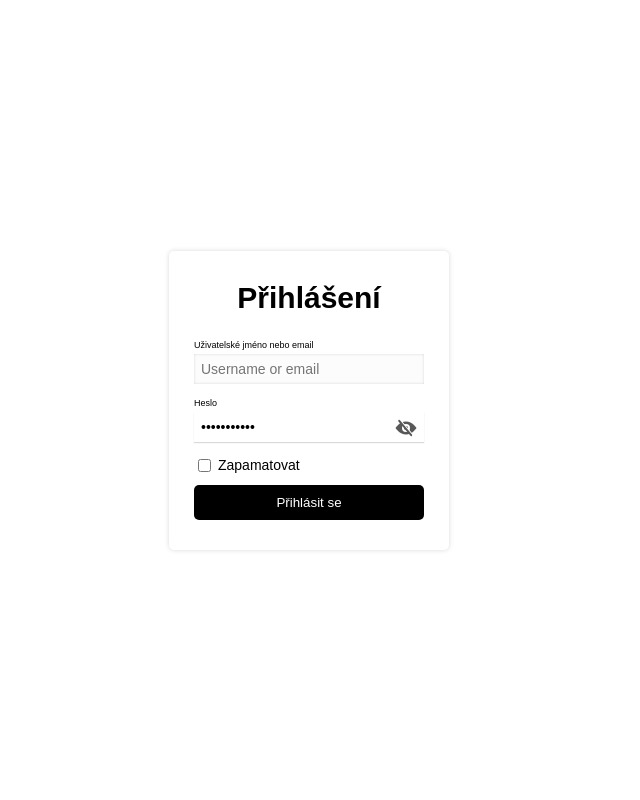
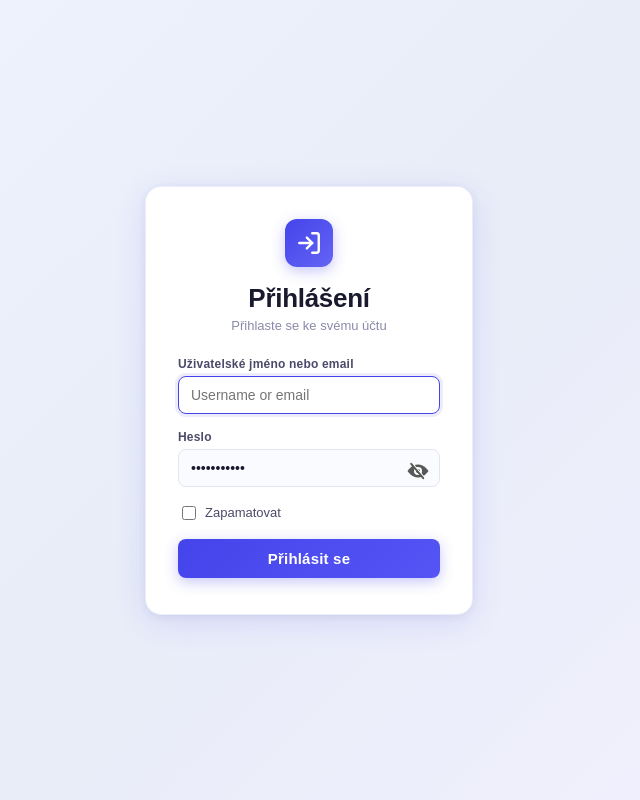
Before and after one commit to mgvsetin/2426-mp-ThomasMuij, a Flask app: page /auth/login in a window 1280 px wide. Shown: the whole page, without its empty margins (331-971 px from the left). Run offline with Flask 3, Linux system fonts and the light colour scheme; some libraries are stand-ins or nearby versions.

Commit message:
updated login, event/booth selector design, fixing return to event picker

```diff
--- a/cashier_app/employee_events_booths.py
+++ b/cashier_app/employee_events_booths.py
@@ -86,6 +86,8 @@ def select_event():
         return jsonify(redirect_url=url_for('auth.get_login_page')), 401
 
     event_id_raw = request.form.get('event')
+    if not event_id_raw:
+        return jsonify(error='missing_event_id'), 400
     try:
         event_id = str(UUID(event_id_raw))
     except (TypeError, ValueError):
@@ -255,6 +257,9 @@ def select_booth():
 
     booth_id_raw = request.form.get('booth')
 
+    if not booth_id_raw:
+        return jsonify(error='missing_booth_id'), 400
+
     try:
         booth_id = str(UUID(booth_id_raw))
     except (TypeError, ValueError):
--- a/cashier_app/static/html/deleted/deleted_events.html
+++ b/cashier_app/static/html/deleted/deleted_events.html
@@ -8,6 +8,8 @@
 
   <link rel="stylesheet" href="/static/styles/general/general.css">
   <link rel="stylesheet" href="/static/styles/general/table.css">
+  <link rel="stylesheet" href="/static/styles/general/header.css">
+  <link rel="stylesheet" href="/static/styles/general/sidebar.css">
   <link rel="stylesheet" href="/static/styles/general/modals_forms.css">
   <link rel="stylesheet" href="/static/styles/deleted/deleted_events.css">
 </head>
--- a/cashier_app/static/html/deleted/deleted_users.html
+++ b/cashier_app/static/html/deleted/deleted_users.html
@@ -8,6 +8,8 @@
 
   <link rel="stylesheet" href="/static/styles/general/general.css">
   <link rel="stylesheet" href="/static/styles/general/table.css">
+  <link rel="stylesheet" href="/static/styles/general/header.css">
+  <link rel="stylesheet" href="/static/styles/general/sidebar.css">
   <link rel="stylesheet" href="/static/styles/general/modals_forms.css">
   <link rel="stylesheet" href="/static/styles/deleted/deleted_users.css">
 </head>
--- a/cashier_app/static/html/login/login.html
+++ b/cashier_app/static/html/login/login.html
@@ -13,7 +13,15 @@
 <body>
   <main id="main">
     <div id="login-container">
+      <div id="login-icon">
+        <svg xmlns="http://www.w3.org/2000/svg" width="26" height="26" viewBox="0 0 24 24" fill="none" stroke="white" stroke-width="2.2" stroke-linecap="round" stroke-linejoin="round">
+          <path d="M15 3h4a2 2 0 0 1 2 2v14a2 2 0 0 1-2 2h-4"/>
+          <polyline points="10 17 15 12 10 7"/>
+          <line x1="15" y1="12" x2="3" y2="12"/>
+        </svg>
+      </div>
       <div id="login-text">Přihlášení</div>
+      <div id="login-subtitle">Přihlaste se ke svému účtu</div>
       <form id="login-form" method="post">
         <label for="username-email" id="username-email-label">Uživatelské jméno nebo email</label>
         <input id="username-email" name="username-email" type="text" autocomplete="username"
--- a/cashier_app/static/styles/deleted/deleted_events.css
+++ b/cashier_app/static/styles/deleted/deleted_events.css
@@ -1,5 +1,5 @@
 body {
-  padding: var(--base-padding);
+  padding: var(--body-padding-top) var(--base-padding) var(--base-padding) var(--base-padding);
   background: linear-gradient(180deg, #f6f8fb 0%, #ffffff 100%);
   color: #102a43;
 }
@@ -12,7 +12,7 @@ body {
   margin: 0 auto;
   display: flex;
   flex-direction: column;
-  height: calc(100vh - 2 * var(--base-padding));
+  height: calc(100vh - var(--base-padding) - var(--body-padding-top));
 }
 
 #topbar {
--- a/cashier_app/static/styles/deleted/deleted_users.css
+++ b/cashier_app/static/styles/deleted/deleted_users.css
@@ -1,5 +1,5 @@
 body {
-  padding: var(--base-padding);
+  padding: var(--body-padding-top) var(--base-padding) var(--base-padding) var(--base-padding);
   background: linear-gradient(180deg, #f6f8fb 0%, #ffffff 100%);
   color: #102a43;
 }
@@ -12,7 +12,7 @@ body {
   margin: 0 auto;
   display: flex;
   flex-direction: column;
-  height: calc(100vh - 2 * var(--base-padding));
+  height: calc(100vh - var(--base-padding) - var(--body-padding-top));
 }
 
 #topbar {
--- a/cashier_app/static/styles/login/login.css
+++ b/cashier_app/static/styles/login/login.css
@@ -4,6 +4,7 @@
   align-items: center;
   justify-content: center;
   height: 100%;
+  background: linear-gradient(135deg, #f0f4ff 0%, #e8edf8 50%, #f4f0ff 100%);
 }
 
 #login-container {
@@ -11,82 +12,121 @@
   flex-direction: column;
   align-items: center;
   justify-content: start;
-  box-shadow: 0 0 5px rgba(0, 0, 0, 0.15);
-  border-radius: 5px;
-  padding: 0 15px;
+  box-shadow: 0 8px 32px rgba(68, 68, 235, 0.12), 0 2px 8px rgba(0, 0, 0, 0.06);
+  border-radius: 16px;
+  padding: 0 28px 8px 28px;
+  background-color: white;
+  border: 1px solid rgba(68, 68, 235, 0.1);
+  min-width: 320px;
+}
+
+#login-icon {
+  margin-top: 32px;
+  width: 48px;
+  height: 48px;
+  background: linear-gradient(135deg, rgb(68, 68, 235), rgb(100, 100, 245));
+  border-radius: 12px;
+  display: flex;
+  align-items: center;
+  justify-content: center;
+  box-shadow: 0 4px 14px rgba(68, 68, 235, 0.3);
 }
 
 #login-text {
-  margin: 30px 10px 25px 10px;
-  font-weight: bold;
-  font-size: 30px;
+  margin: 16px 10px 4px 10px;
+  font-weight: 700;
+  font-size: 26px;
+  color: #1a1a2e;
+  letter-spacing: -0.3px;
+}
+
+#login-subtitle {
+  font-size: 13px;
+  color: #8a8aaa;
+  margin-bottom: 24px;
 }
 
 #login-form {
   display: flex;
   flex-direction: column;
-  padding: 0 10px;
-  width: 250px;
+  padding: 0 4px;
+  width: 270px;
 }
 
 #username-email-label,
 #password-label {
-  font-size: 9px;
+  font-size: 12px;
+  font-weight: 600;
+  color: #4a4a6a;
+  margin-bottom: 5px;
+  letter-spacing: 0.2px;
 }
 
 #username-email,
 #password {
-  border: none;
-  box-shadow: 0px 1px 1px rgba(0, 0, 0, 0.15);
-  margin: 4px 0 14px 0;
+  border: 1.5px solid #e2e6f0;
+  border-radius: 8px;
+  box-shadow: none;
+  margin: 0 0 16px 0;
   font-size: 14px;
   outline: none;
-  padding: 7px;
+  padding: 10px 12px;
   width: 100%;
+  color: #1a1a2e;
+  background-color: #fafbff;
+  transition: border-color 0.18s, box-shadow 0.18s, background-color 0.18s;
 }
 
 #username-email:focus,
 #password:focus {
-  box-shadow: inset 0 0 3px rgba(0, 0, 0, 0.15);
-  background-color: rgb(252, 252, 252);
+  border-color: rgb(68, 68, 235);
+  box-shadow: 0 0 0 3px rgba(68, 68, 235, 0.1);
+  background-color: #fff;
 }
 
 #password-container {
   position: relative;
 }
 
+#password-container #password {
+  padding-right: 38px;
+}
 
 .pw-eye {
-  top: 8px;
-  right: 6px;
+  top: 10px;
+  right: 10px;
 }
 
-
 #remember-me-checkbox-label {
-  margin-bottom: 10px;
+  margin-bottom: 16px;
   cursor: pointer;
   align-self: flex-start;
-  font-size: 14px;
+  font-size: 13px;
+  color: #4a4a6a;
   display: flex;
   align-items: center;
-  column-gap: 4px;
+  column-gap: 6px;
 }
 
 #remember-me-checkbox {
   cursor: pointer;
+  accent-color: rgb(68, 68, 235);
+  width: 14px;
+  height: 14px;
 }
 
 .error-message {
-  color: rgb(194, 14, 26);
-  background-color: rgb(250, 219, 221);
-  padding: 11px 10px 9px 10px;
-  border-radius: 5px;
-  font-size: 14px;
-  line-height: 1.35;
+  color: rgb(185, 28, 28);
+  background-color: rgb(254, 242, 242);
+  border: 1px solid rgba(220, 38, 38, 0.2);
+  padding: 10px 12px;
+  border-radius: 8px;
+  font-size: 13px;
+  line-height: 1.4;
   text-align: center;
   width: 100%;
   display: none;
-  margin-bottom: 10px;
+  margin-bottom: 14px;
   align-self: stretch;
 }
 
@@ -95,19 +135,27 @@
 }
 
 #submit-button {
-  border-radius: 5px;
+  border-radius: 8px;
   border: none;
-  background-color: black;
+  background: linear-gradient(135deg, rgb(68, 68, 235), rgb(85, 85, 245));
   color: white;
-  padding: 10px;
-  margin-bottom: 30px;
-  transition: background-color 0.2s;
+  padding: 11px;
+  margin-bottom: 28px;
+  font-size: 15px;
+  font-weight: 600;
+  letter-spacing: 0.2px;
+  box-shadow: 0 4px 14px rgba(68, 68, 235, 0.3);
+  transition: background 0.18s, box-shadow 0.18s, transform 0.1s;
 }
 
 #submit-button:hover {
-  background-color: rgb(25, 25, 25);
+  background: linear-gradient(135deg, rgb(58, 58, 228), rgb(75, 75, 238));
+  box-shadow: 0 6px 18px rgba(68, 68, 235, 0.4);
+  /* transform: translateY(-1px); */
 }
 
 #submit-button:active {
-  background-color: rgb(35, 35, 35);
+  background: linear-gradient(135deg, rgb(50, 50, 220), rgb(65, 65, 230));
+  box-shadow: 0 2px 8px rgba(68, 68, 235, 0.3);
+  /* transform: translateY(0); */
 }
```
Also changed, not shown: cashier_app/static/scripts/deleted/deleted_events.js (+25 -9 lines), cashier_app/static/scripts/deleted/deleted_users.js (+24 -8 lines), cashier_app/static/scripts/index/deleted_users.js (added, +197 -0 lines), cashier_app/static/scripts/index/event_booth.js (+20 -12 lines), cashier_app/static/scripts/index/index.js (+8 -0 lines), cashier_app/static/styles/index/index.css (+84 -45 lines).
